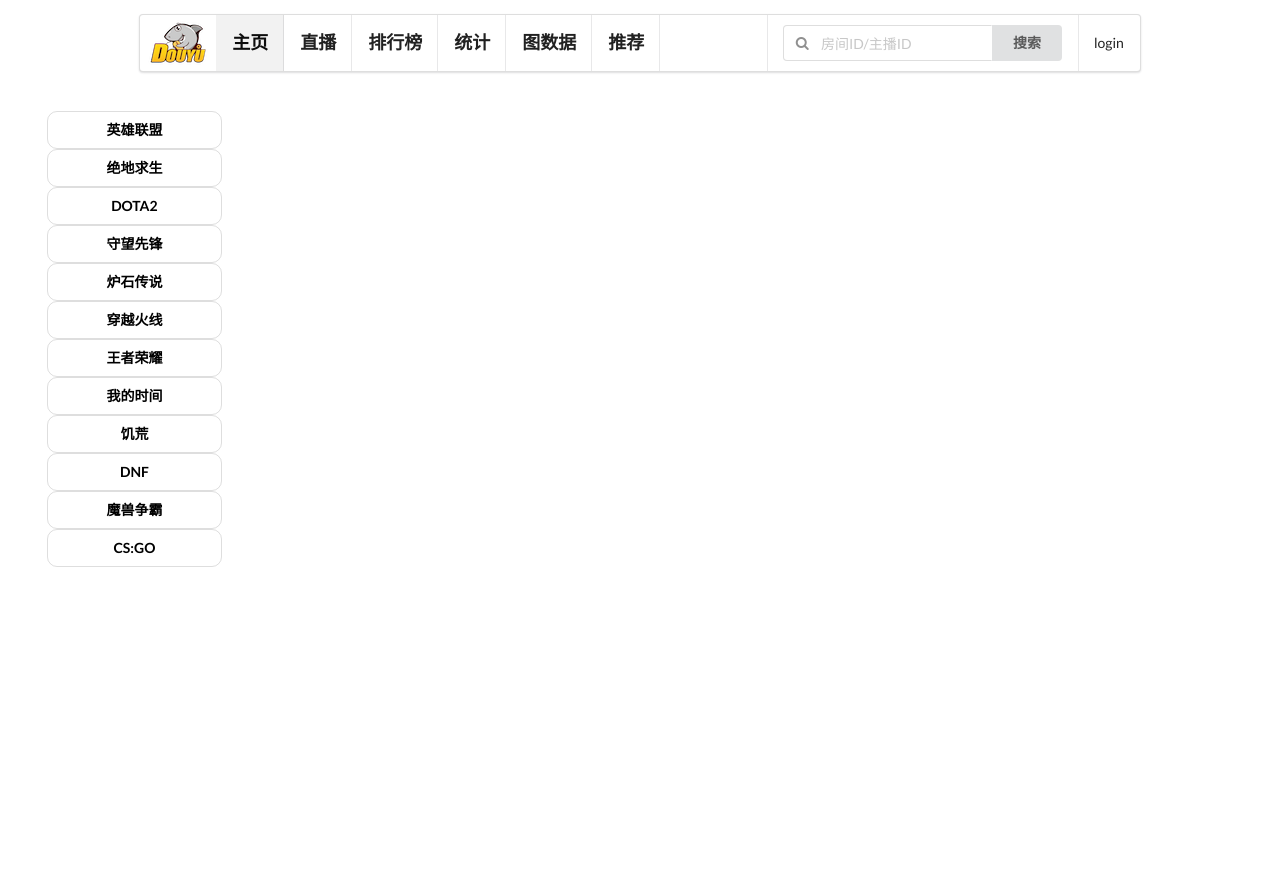
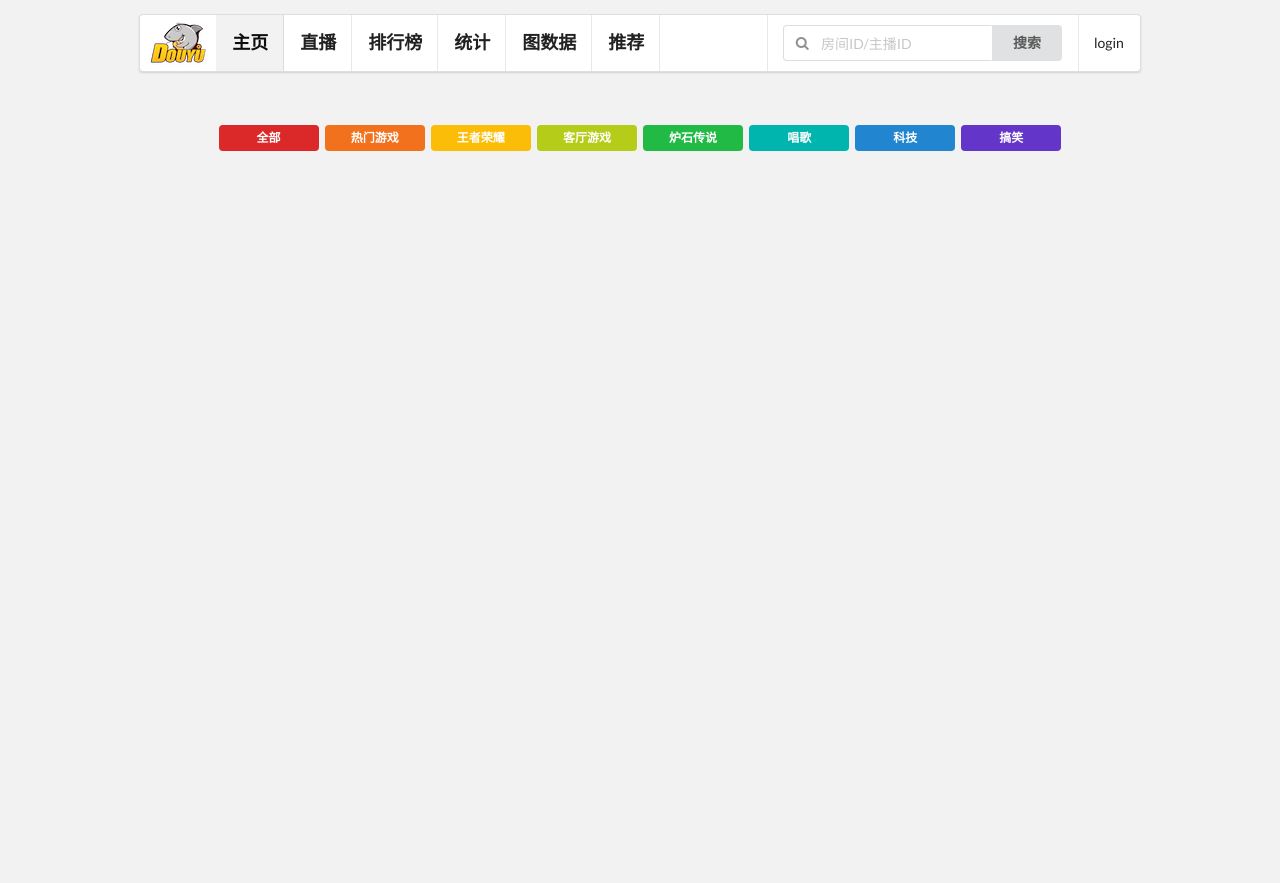
Before and after one commit to YieldNull/douyu, a Flask app: template site/templates/home.html in a window 1280 px wide. Before the commit the page ends 567 px from the top, so only its background shows below. Run offline with Flask 2, Linux system fonts and the light colour scheme; the template is opened without the code that fills it, so the values that code supplies are empty; parts of the project's set-up code (start-up, migrations or seed data) failed here and were passed over.

Commit message:
重新布局主页

```diff
--- a/site/templates/home.html
+++ b/site/templates/home.html
@@ -1,182 +1,47 @@
 {% extends 'base.html' %}
 
-{% block css %}
-    <style>
-        body {
-            padding: 1em;
-        }
-
-        .ui.middle.aligned.four.column.grid .column.main .left-label .item {
-            text-align: center;
-            border: 1px solid rgba(34, 36, 38, 0.15);
-            padding: 10px 40px;
-            border-radius: 10px;
-            -moz-border-radius: 10px;
-
-        }
-
-        .ui.middle.aligned.four.column.grid .column.main .left-label .item a {
-            color: black;
-        }
-
-        .ui.middle.aligned.four.column.grid .column.main .left-label {
-            width: 60%;
-            margin: auto;
-            top: 30%;
-        }
-
-        .four.wide.column {
-            border: 1px;
-            border-color: rgb(250, 249, 249);
-        }
-
-        .ui.middle.aligned.four.column.grid .column.main .info-continer {
-            background: white;
-        }
-
-        .ui.middle.aligned.four.column.grid .column.main .info {
-            position: relative;
-            width: 70%;
-            left: 30%;
-            color: grey
-        }
-
-        .ui.middle.aligned.four.column.grid .column.main .info h3 {
-            position: relative;
-            width: 70%;
-            left: 12%;
-            color: black
-        }
-
-        .ui.middle.aligned.four.column.grid .column.main .info .type, .users-num, .bullets-num {
-            position: relative;
-            left: 30px
-        }
-
-        .ui.middle.aligned.four.column.grid .column.main.left {
-            position: relative;
-            left: -2%;
-        }
-
-        .ui.middle.aligned.four.column.grid .column.main.a, .column.main.b, .column.main.c {
-            position: relative;
-            left: -3%;
-            top: 2%;
-        }
-    </style>
-{% endblock %}
 
 {% block content %}
-    <div class="ui middle aligned four column grid">
-        <div class="row">
-            <div class="column main left">
-                <div class="left-label">
-                    <div class="ui middle aligned selection list">
-                        <div class="item">
-                            <div class="content">
-                                <div class="header">
-                                    <a>英雄联盟</a>
+
+
+    <div class="ui stackable four column grid">
+        <div class="sixteen wide center aligned column">
+            <a class="ui red label">全部</a>
+            <a class="ui orange label">热门游戏</a>
+            <a class="ui yellow label">王者荣耀</a>
+            <a class="ui olive label">客厅游戏</a>
+            <a class="ui green label">炉石传说</a>
+            <a class="ui teal label">唱歌</a>
+            <a class="ui blue label">科技</a>
+            <a class="ui violet label">搞笑</a>
+            <!-- <a class="ui purple label">紫色</a>
+                <a class="ui pink label">粉色</a>
+                <a class="ui brown label">褐色</a>
+                <a class="ui grey label">灰色</a>
+                <a class="ui black label">Black</a> -->
         </div>
+                {% for item in meta %}
+                    <div class="column main">
+                        <div class="info-continer">
+                            <div class="image">
+                                <img src="{{ item['img'] }}">
                             </div>
+                            <div class="info">
+                                <div class="room">
+                                    <a href="#">{{ item['roomName'] }}</a>
                                 </div>
-                        <div class="item">
-                            <div class="content">
-                                <div class="header">
-                                    <a>绝地求生</a>
-                                </div>
-                            </div>
-                        </div>
-                        <div class="item">
-                            <!-- <img class="ui avatar image" src="/images/avatar/small/daniel.jpg"> -->
-                            <div class="content">
-                                <div class="header">
-                                    <a>DOTA2</a>
-                                </div>
-                            </div>
-                        </div>
-                        <div class="item">
-                            <div class="content">
-                                <div class="header">
-                                    <a>守望先锋</a>
-                                </div>
-                            </div>
-                        </div>
-                        <div class="item">
-                            <div class="content">
-                                <div class="header">
-                                    <a>炉石传说</a>
-                                </div>
-                            </div>
-                        </div>
-                        <div class="item">
-                            <!-- <img class="ui avatar image" src="/images/avatar/small/daniel.jpg"> -->
-                            <div class="content">
-                                <div class="header">
-                                    <a>穿越火线</a>
-                                </div>
-                            </div>
-                        </div>
-                        <div class="item">
-                            <div class="content">
-                                <div class="header">
-                                    <a>王者荣耀</a>
-                                </div>
-                            </div>
-                        </div>
-                        <div class="item">
-                            <div class="content">
-                                <div class="header">
-                                    <a>我的时间</a>
-                                </div>
-                            </div>
-                        </div>
-                        <div class="item">
-                            <!-- <img class="ui avatar image" src="/images/avatar/small/daniel.jpg"> -->
-                            <div class="content">
-                                <div class="header">
-                                    <a>饥荒</a>
-                                </div>
-                            </div>
-                        </div>
-                        <div class="item">
-                            <div class="content">
-                                <div class="header">
-                                    <a>DNF</a>
-                                </div>
-                            </div>
-                        </div>
-                        <div class="item">
-                            <div class="content">
-                                <div class="header">
-                                    <a>魔兽争霸</a>
-                                </div>
-                            </div>
-                        </div>
-                        <div class="item">
-                            <div class="content">
-                                <div class="header">
-                                    <a>CS:GO</a>
-                                </div>
-                            </div>
-                        </div>
-                    </div>
-                </div>
-            </div>
-            <div class="column main a">
-
-                {% for item in meta[::3] %}
-                    <div class="column">
-                        <img src="{{ item['img'] }}">
-                        <div class="info-continer">
-                            <div class="info">
-                                <h3>By<a href="#">{{ item['nickName'] }}</a></h3>
                                 <span>
-                                    <i class="heartbeat icon"></i>
-                                    <span class="type">王者荣耀</span>
+                                   <i class="user icon" style="color: purple"></i>
+                                   <span class="username">{{ item['nickName'] }}</span>
                                 </span>
                                 <br>
                                 <span>
-                                    <i class="users icon"> </i>
+                                    <i class="heartbeat icon" style="color: red"></i>
+                                    <span class="type">{{ item['cate'] }}</span>
+                                </span>
+                                <br>
+                                <span>
+                                    <i class="users icon"  style="color:darkblue"> </i>
                                     <span class="users-num">{{ item['online'] }}</span>
                                 </span>
                             </div>
@@ -186,54 +51,93 @@
 
     </div>
 
-            <div class="column main b">
+{% endblock %}
 
-                {% for item in meta[1::3] %}
-                    <div class="column">
-                        <img src="{{ item['img'] }}">
-                        <div class="info-continer">
-                            <div class="info">
-                                <h3>By<a href="#">{{ item['nickName'] }}</a></h3>
-                                <span>
-                                    <i class="heartbeat icon"></i>
-                                    <span class="type">{{ item['cate'] }}</span>
-                                </span>
-                                <br>
-                                <span>
-                                    <i class="users icon"> </i>
-                                    <span class="users-num">{{ item['online'] }}</span>
-                                </span>
-                            </div>
-                        </div>
-                    </div>
-                {% endfor %}
+{% block css %}
+    <style>
+        body {
+            padding: 1em;
+            background: rgba(76, 79, 82, 0.07);
+        }
+        .ui.stackable.four.column.grid{
+            margin: auto;
+            width:80%;
+        }
+        .ui.stackable.four.column.grid .column.main{
+            width: 260px;
+            height: 250px;
+            margin: auto;
+        }
 
-            </div>
+        .ui.stackable.four.column.grid .column.main .info-continer {
+            width: 232px;
+            height: 240px;
+            background: white;
+            text-decoration: none;
+            border-radius: 5px;
+            -moz-border-radius: 5px;
+            -webkit-border-radius: 5px;
+            -moz-box-shadow: 0 1px 2px rgba(0,0,0,0.5);
+            -webkit-box-shadow: 0 1px 2px rgba(0,0,0,0.5);
+            text-shadow: 0 -1px 1px rgba(0,0,0,0.25);
+            border-bottom: 1px solid rgba(0,0,0,0.25);
+            position: relative;
+            cursor: pointer;
+        }
 
-            <div class="column main c">
+        .ui.stackable.four.column.grid .column.main .info {
+            position: relative;
+            width: 200px;
+            color: grey;
+            left: 20px;
+            margin: 0px;
+            margin-bottom: 5px;
+        }
+        .ui.stackable.four.column.grid .column.main .info .room a {
+            position: relative;
+            left: 5px;
+            font-family: 'Roboto', sans-serif;
+            font-weight: 600;
+            color: #111;
+        }
 
-                {% for item in meta[2::3] %}
-                    <div class="column">
-                        <img src="{{ item['img'] }}">
-                        <div class="info-continer">
-                            <div class="info">
-                                <h3>By<a href="#">{{ item['nickName'] }}</a></h3>
-                                <span>
-                                    <i class="heartbeat icon"></i>
-                                    <span class="type">王者荣耀</span>
-                                </span>
-                                <br>
-                                <span>
-                                    <i class="users icon"> </i>
-                                    <span class="users-num">{{ item['online'] }}</span>
-                                </span>
-                            </div>
-                        </div>
-                    </div>
-                {% endfor %}
+        .ui.stackable.four.column.grid .column.main .info .room {
+            position: relative;
+            margin: auto;
+            height: 40px;
+            top:11px;
+            bottom: 9px;
+            font-size: 19px;
+            overflow:hidden;
+            text-overflow:ellipsis;
+            -o-text-overflow:ellipsis;
+            -webkit-text-overflow:ellipsis;
+            -moz-text-overflow:ellipsis;
+            white-space:nowrap;
 
-            </div>
-        </div>
-    </div>
+        }
 
+        .ui.stackable.four.column.grid .column.main .info .type, .users-num, .username,.bullets-num {
+            position: relative;
+            left: 30px
+        }
+
+        .ui.stackable.four.column.grid .column.main .image{
+            width: 232px;
+            height: 130px;
+            overflow: hidden;
+
+        }
+        .ui.stackable.four.column.grid .column.main .image img{
+            width: 232px;
+            {#height: 130px;#}
+            odject-fit:cover;
+            border-radius: 5px 5px 0px 0px;
+        }
+        .sixteen.wide.center.aligned.column a{
+            width: 100px;
+            /* padding-left: 20px; */
+        }
+
+    </style>
 {% endblock %}
```
Lines whose indentation alone changed are shown as unchanged.
